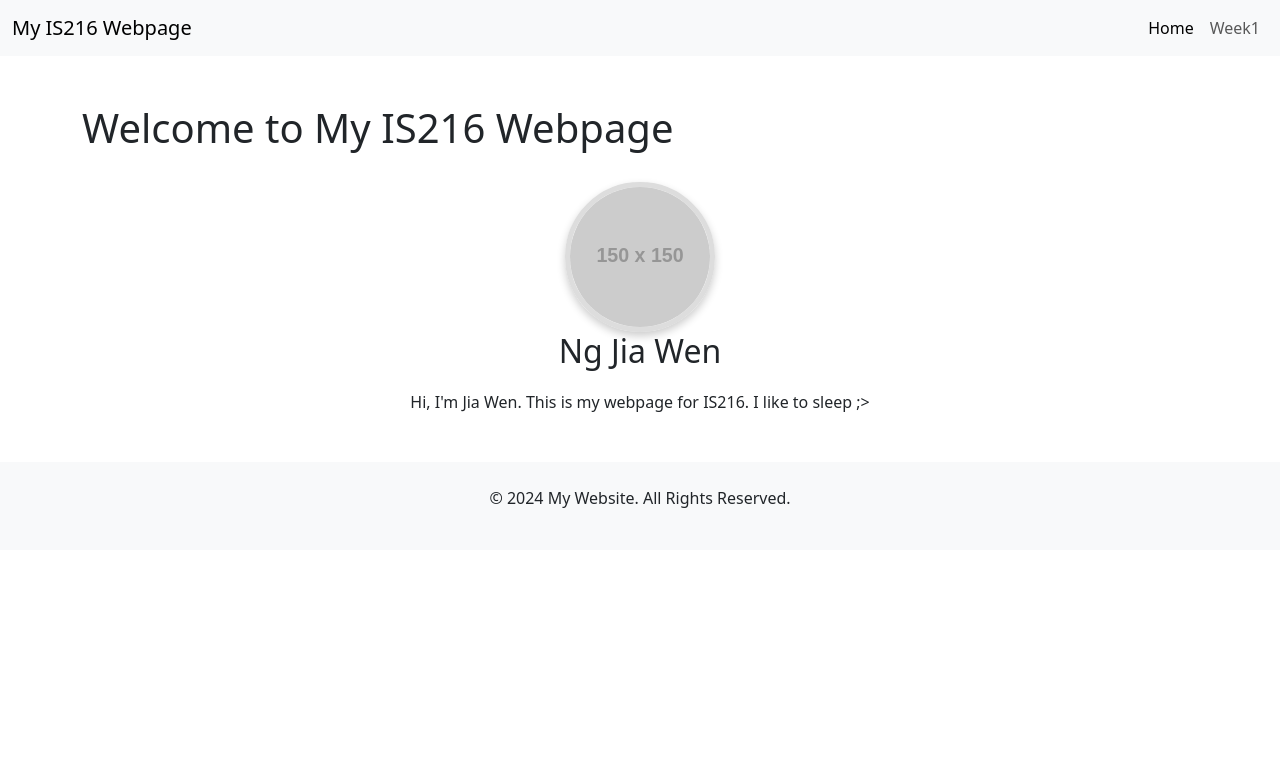
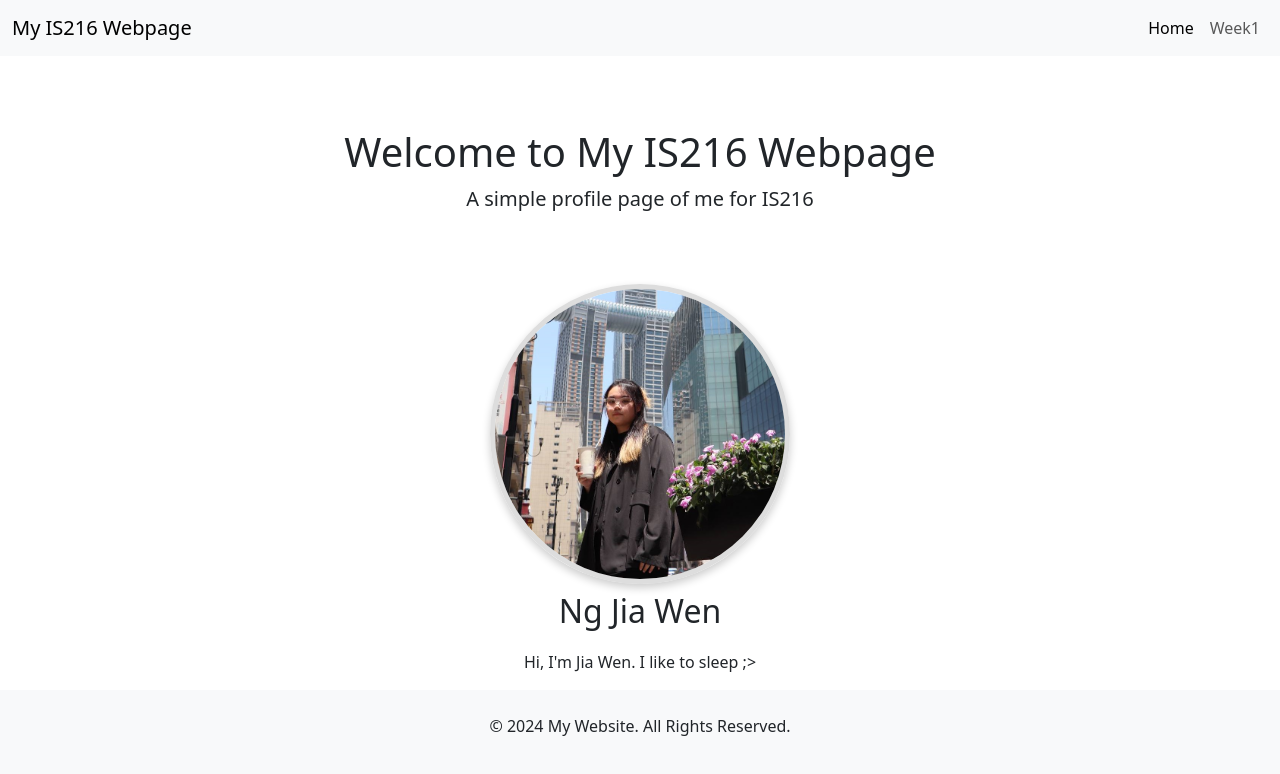
Before and after one commit to JIAWEN-NG/JIAWEN-NG.github.io, a plain HTML site: page index.html in a window 1280 px wide. Drawn offline with nearby package versions, Linux system fonts and the light colour scheme; placeholder pictures from the web are drawn by us.

Commit message:
Updated profile pic

```diff
--- a/index.html
+++ b/index.html
@@ -1,45 +1,23 @@
 <!DOCTYPE html>
 <html lang="en">
+
 <head>
     <meta charset="UTF-8">
     <meta name="viewport" content="width=device-width, initial-scale=1.0">
     <title>IS216</title>
     <link href="https://cdn.jsdelivr.net/npm/bootstrap@5.3.0/dist/css/bootstrap.min.css" rel="stylesheet">
-    <style>
-        .profile-container {
-            text-align: center;
-            margin-top: 30px;
-        }
-        .profile-picture {
-            border-radius: 50%;
-            width: 150px;
-            height: 150px;
-            border: 5px solid #ddd;
-            box-shadow: 0 4px 8px rgba(0,0,0,0.2);
-        }
-        .bio {
-            margin-top: 20px;
-            text-align: center;
-        }
-        .portfolio-link {
-            display: block;
-            margin: 20px auto;
-            font-size: 1.2rem;
-            text-decoration: none;
-            color: #007bff;
-        }
-        .portfolio-link:hover {
-            text-decoration: underline;
-        }
-    </style>
+    <link rel="stylesheet" href="/stylesheets/index.css">
+
 </head>
+
 <body>
 
     <!-- Navigation Bar -->
     <nav class="navbar navbar-expand-lg navbar-light bg-light">
         <div class="container-fluid">
             <a class="navbar-brand" href="#">My IS216 Webpage</a>
-            <button class="navbar-toggler" type="button" data-bs-toggle="collapse" data-bs-target="#navbarNav" aria-controls="navbarNav" aria-expanded="false" aria-label="Toggle navigation">
+            <button class="navbar-toggler" type="button" data-bs-toggle="collapse" data-bs-target="#navbarNav"
+                aria-controls="navbarNav" aria-expanded="false" aria-label="Toggle navigation">
                 <span class="navbar-toggler-icon"></span>
             </button>
             <div class="collapse navbar-collapse" id="navbarNav">
@@ -48,7 +26,7 @@
                         <a class="nav-link active" aria-current="page" href="#">Home</a>
                     </li>
                     <li class="nav-item">
-                        <a class="nav-link" href="./IS216/Week1/fanpage.html">Week1</a>
+                        <a class="nav-link" href="./IS216/Week1(HTML_CSS)/fanpage.html">Week1</a>
                     </li>
                 </ul>
             </div>
@@ -57,23 +35,28 @@
 
     <!-- Content Section -->
     <div class="container mt-5">
-        <h1>Welcome to My IS216 Webpage</h1>
-
-        <!-- Profile Section -->
-        <div class="profile-container">
-            <img src="https://via.placeholder.com/150" alt="Profile Picture" class="profile-picture">
-            <h2>Ng Jia Wen</h2>
-            <p class="bio">
-                Hi, I'm Jia Wen. This is my webpage for IS216. I like to sleep ;>
-            </p>
+        <div class="row">
+            <div class="col-12 text-center my-4">
+                <h1>Welcome to My IS216 Webpage</h1>
+                <p class="lead">A simple profile page of me for IS216</p>
+            </div>
+            <!-- Profile Section -->
+            <div class="profile-container">
+                <img src="/assets/profile.jpg" alt="Profile Picture" class="profile-picture">
+                <h2 class="my-2">Ng Jia Wen</h2>
+                <p class="bio">
+                    Hi, I'm Jia Wen. I like to sleep ;>
+                </p>
+            </div>
         </div>
     </div>
 
     <!-- Footer -->
-    <footer class="text-center mt-5 py-4 bg-light">
+    <footer class="text-center py-4 bg-light">
         <p>&copy; 2024 My Website. All Rights Reserved.</p>
     </footer>
 
     <script src="https://cdn.jsdelivr.net/npm/bootstrap@5.3.0/dist/js/bootstrap.bundle.min.js"></script>
 </body>
+
 </html>
--- /dev/null
+++ b/stylesheets/index.css
@@ -0,0 +1,26 @@
+.profile-container {
+    text-align: center;
+    margin-top: 30px;
+}
+.profile-picture {
+    border-radius: 50%;
+    width: 300px;
+    height: 300px;
+    border: 5px solid #ddd;
+    box-shadow: 0 4px 8px rgba(0,0,0,0.2);
+    object-fit: cover;
+}
+.bio {
+    margin-top: 20px;
+    text-align: center;
+}
+.portfolio-link {
+    display: block;
+    margin: 20px auto;
+    font-size: 1.2rem;
+    text-decoration: none;
+    color: #007bff;
+}
+.portfolio-link:hover {
+    text-decoration: underline;
+}
```
Also changed, not shown: assets/profile.jpg (added).
